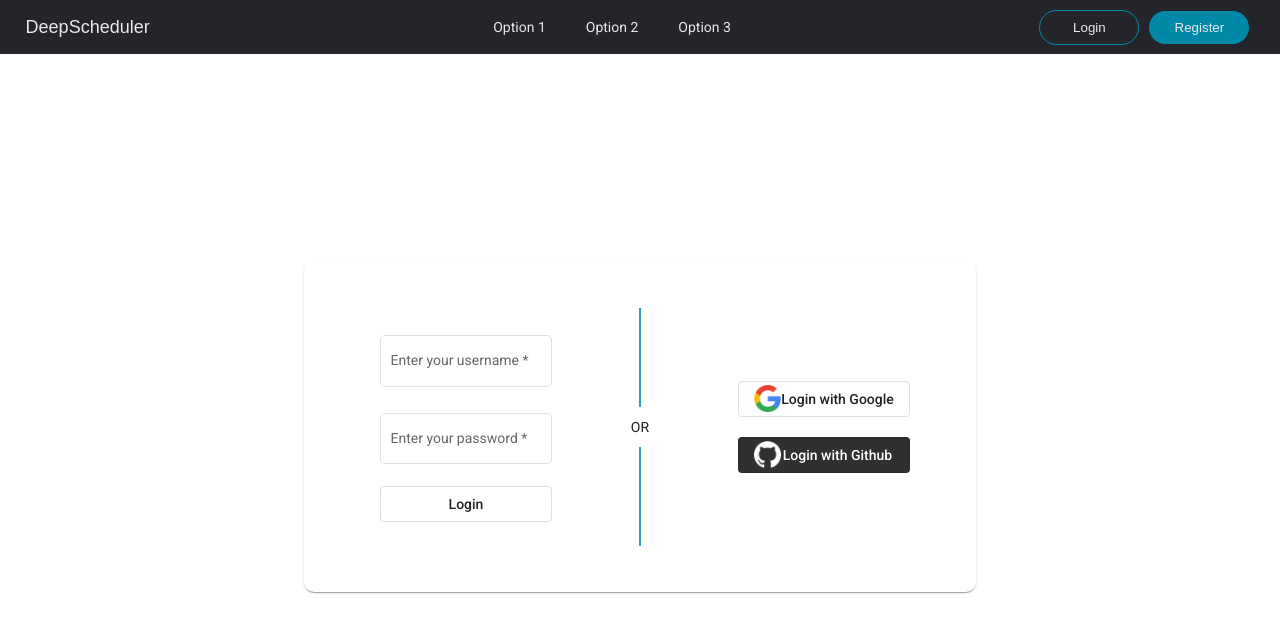
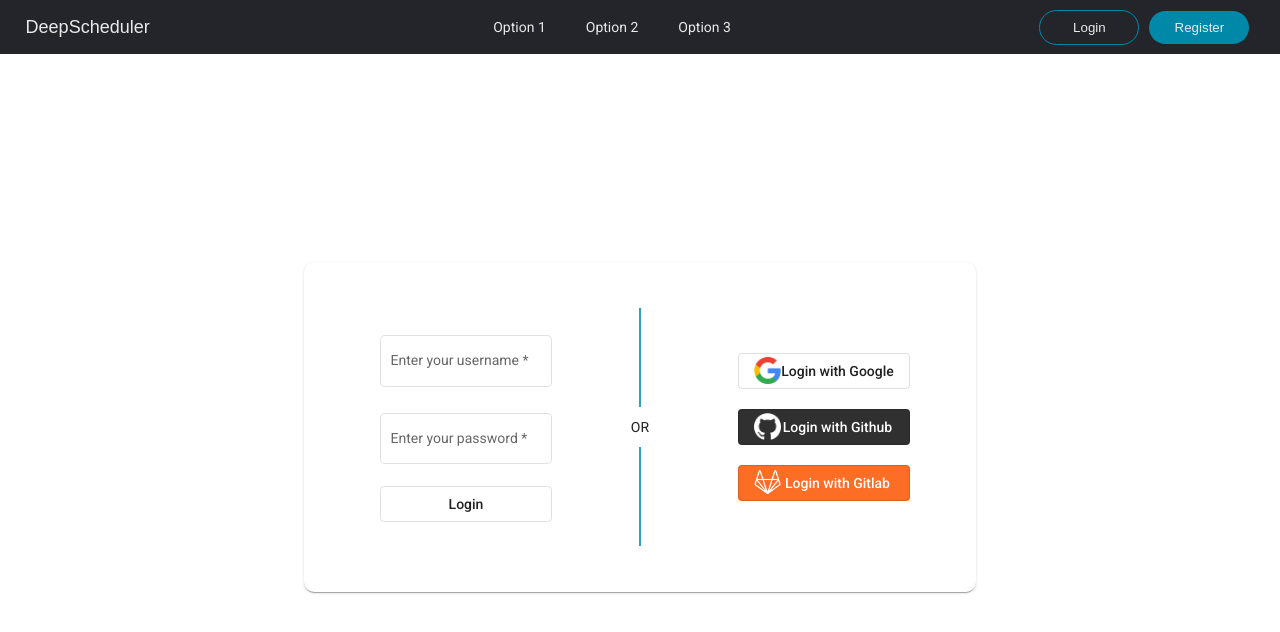
Before and after one commit to oscarvx00/USAL-DeepScheduler, an Angular app in the folder src/frontend/: page /login in a window 1280 px wide. Shown: the top 632 px of the page. Built offline with nearby package versions, Linux system fonts and the light colour scheme; a web font is replaced by a local one.

Commit message:
Login with gitlab completed, deployed to k8s

```diff
--- a/src/frontend/src/app/components/auth/login-external.ts
+++ b/src/frontend/src/app/components/auth/login-external.ts
@@ -1,4 +1,3 @@
-import { Injectable } from "@angular/core";
 import { Router } from "@angular/router";
 import { AuthDataSharingService } from "src/app/services/auth/user-data-sharing";
 import { environment } from "src/environments/environment";
@@ -33,4 +32,14 @@ export class LoginExternal{
         });
     }
 
+    public loginWithGitlab(){
+        window.open(environment.apiUrl + '/auth/gitlab',"mywindow","location=1,status=1,scrollbars=1, width=800,height=800");
+        let listener = window.addEventListener('message', (message) => {
+          //console.log(message.data.res.access_token)
+          localStorage.setItem('auth_token', message.data.res.access_token)
+          //console.log("TOKEN: " + localStorage.getItem("auth_token"))
+          this.authDataSharingService.isUserLoggedIn.next(true)
+          this.router.navigate(['me'])
+        });
+    }
 }
--- a/src/frontend/src/app/components/auth/login/login.component.html
+++ b/src/frontend/src/app/components/auth/login/login.component.html
@@ -34,6 +34,12 @@
                         <span>Login with Github</span>
                     </div>
                 </button>
+                <button class="login-external-button" style="background-color: #fc6d26; color: white;" mat-stroked-button (click)="onLoginGitlab()">
+                    <div class="login-external-button-content">
+                        <img src="/assets/imgs/logoGitlab.png"/>
+                        <span>Login with Gitlab</span>
+                    </div>
+                </button>
             </div>
         </div>
     </mat-card>
--- a/src/frontend/src/app/components/auth/login/login.component.ts
+++ b/src/frontend/src/app/components/auth/login/login.component.ts
@@ -62,4 +62,8 @@ export class LoginComponent implements OnInit {
   onLoginGithub(){
     this.loginExternal.loginWithGithub()
   }
+
+  onLoginGitlab(){
+    this.loginExternal.loginWithGitlab()
+  }
 }
--- a/src/frontend/src/app/components/auth/register/register.component.html
+++ b/src/frontend/src/app/components/auth/register/register.component.html
@@ -38,6 +38,12 @@
                         <span>Login with Github</span>
                     </div>
                 </button>
+                <button class="login-external-button" style="background-color: #fc6d26; color: white;" mat-stroked-button (click)="onLoginGitlab()">
+                    <div class="login-external-button-content">
+                        <img src="/assets/imgs/logoGitlab.png"/>
+                        <span>Login with Gitlab</span>
+                    </div>
+                </button>
             </div>
         </div>
     </mat-card>
--- a/src/frontend/src/app/components/auth/register/register.component.ts
+++ b/src/frontend/src/app/components/auth/register/register.component.ts
@@ -61,4 +61,8 @@ export class RegisterComponent implements OnInit {
   onLoginGithub(){
     this.loginExternal.loginWithGithub()
   }
+
+  onLoginGitlab(){
+    this.loginExternal.loginWithGitlab()
+  }
 }
```
Also changed, not shown: src/frontend/src/assets/imgs/logoGitlab.png (added), 1 other file (tests, documents, lock files or other folders).
